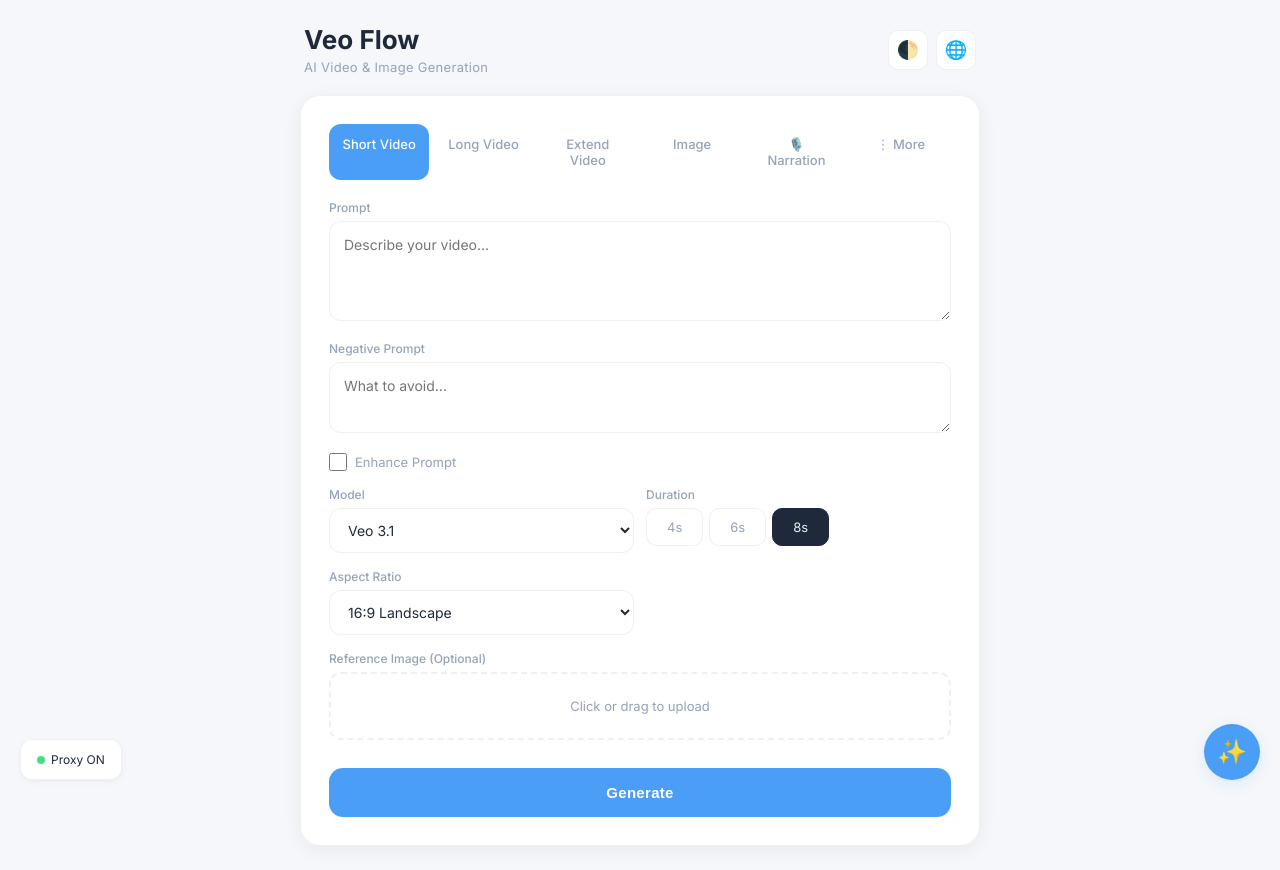
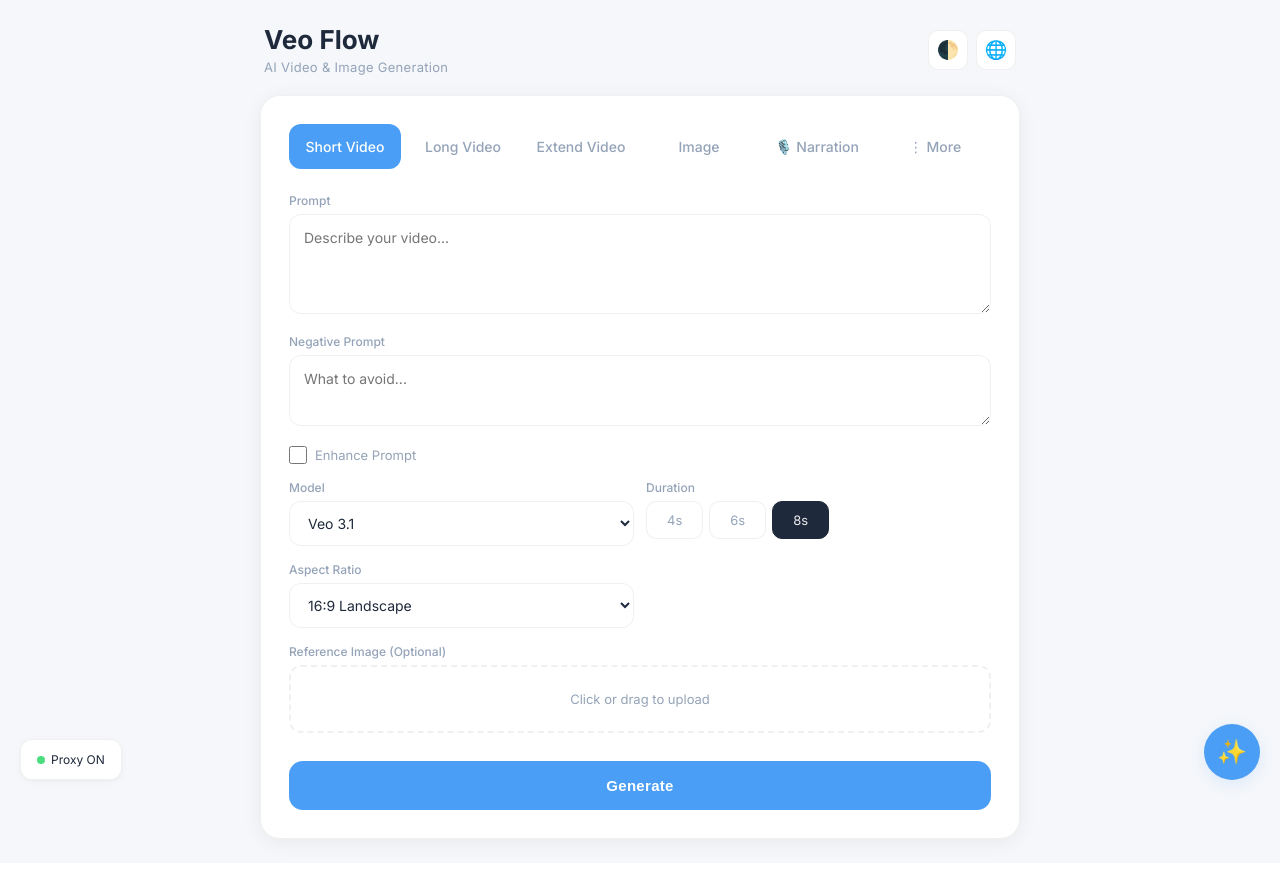
Before and after one commit to suakitsu/veo-flow, a Flask app: page / in a window 1280 px wide. Run offline with Flask 3, Linux system fonts and the light colour scheme; some libraries are stand-ins or nearby versions.

Commit message:
fix: hide result by default, enlarge tabs and container
- Add !important to result display:none to ensure it's hidden
- Enlarge tabs: padding 14px, font-size 14px, gap 6px
- Enlarge container: max-width 800px, add padding
- Add nowrap and min-width to prevent tab wrapping

```diff
--- a/templates/index.html
+++ b/templates/index.html
@@ -63,8 +63,9 @@
         }
 
         .container {
-            max-width: 680px;
+            max-width: 800px;
             margin: 0 auto;
+            padding: 0 20px;
         }
 
         /* Header */
@@ -136,22 +137,25 @@
         /* Tabs */
         .tabs {
             display: flex;
-            gap: 4px;
-            margin-bottom: 20px;
+            gap: 6px;
+            margin-bottom: 24px;
+            flex-wrap: nowrap;
         }
 
         .tab {
             flex: 1;
-            padding: 12px;
+            padding: 14px 8px;
             text-align: center;
             cursor: pointer;
             border-radius: 12px;
-            font-size: 13px;
+            font-size: 14px;
             font-weight: 500;
             color: var(--text2);
             background: transparent;
             border: none;
             transition: all 0.25s ease;
+            white-space: nowrap;
+            min-width: 80px;
             position: relative;
         }
 
@@ -382,11 +386,11 @@
             background: var(--success-bg);
             border-radius: 14px;
             border: 1px solid rgba(5,150,105,0.15);
-            display: none;
+            display: none !important;
         }
 
         .result.show {
-            display: block;
+            display: block !important;
         }
 
         .result h3 {
```
